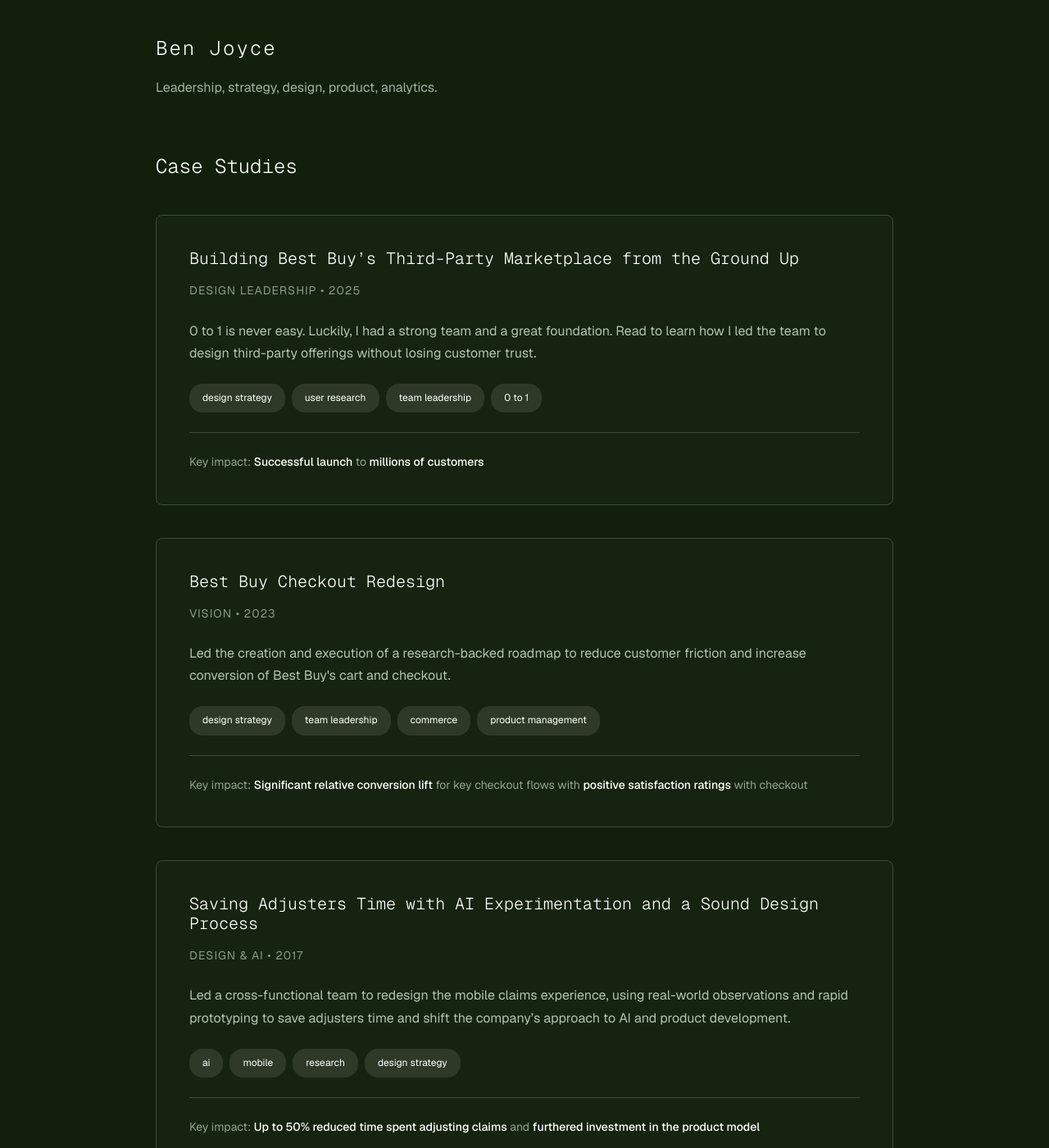
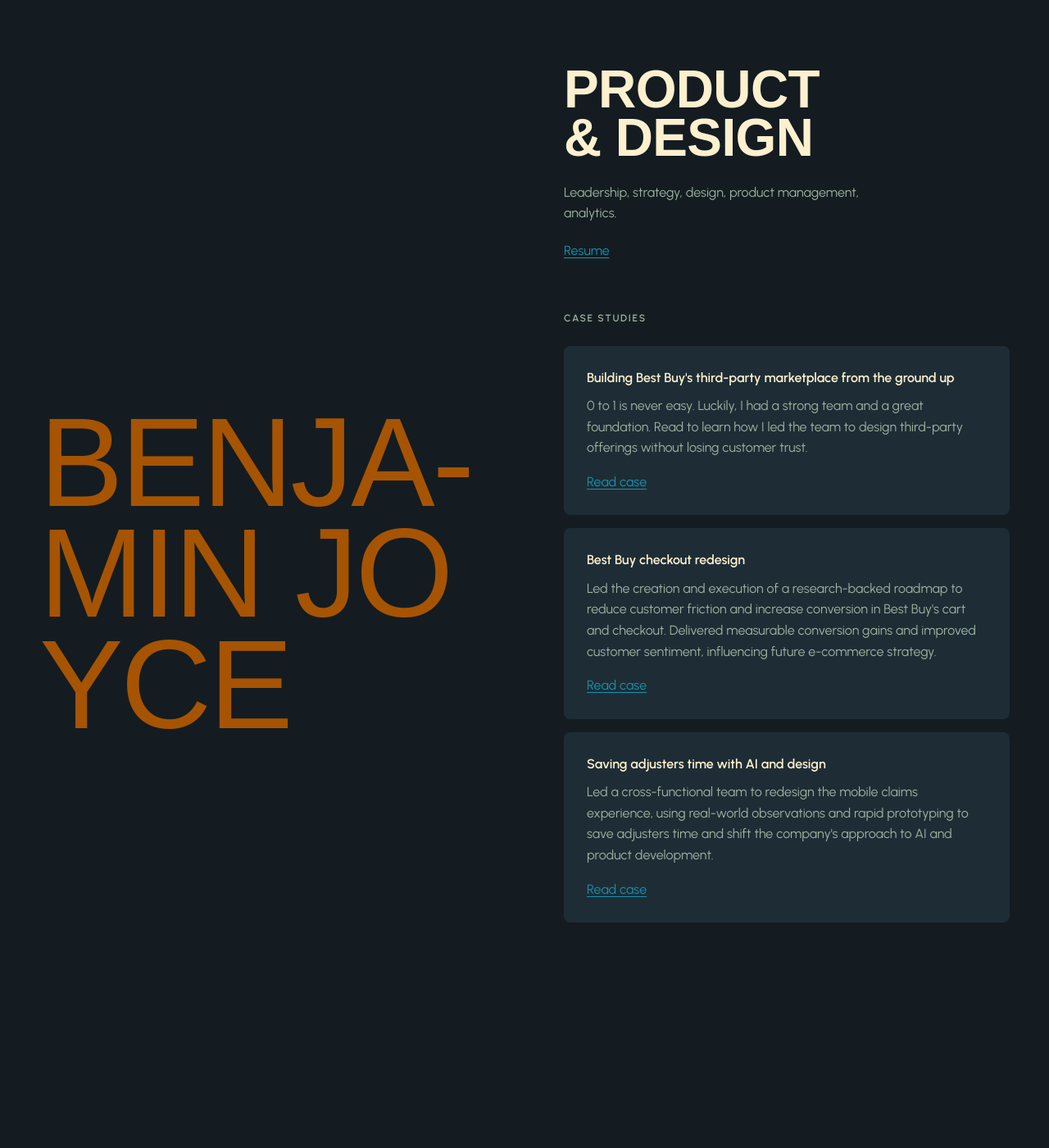
Before and after one commit to benjoycect/benjoycect.github.io, a Jekyll site: the page index.html, which Jekyll copies as it is, in a window 1280 px wide and 1400 px high. Shown: the whole window at 82% size. Built offline with Jekyll 4.4.1, drawn with Linux system fonts in a browser that asks for light colours; nearby versions of some CDN libraries; some web fonts are replaced; Markdown is read by kramdown in place of the engine named in the settings.

Commit message:
Update index.html with new homepage

```diff
--- a/index.html
+++ b/index.html
@@ -1,113 +1,268 @@
 <!DOCTYPE html>
-<html lang="en" >
+<html lang="en">
 <head>
-  <meta charset="UTF-8">
-  <meta name="viewport" content="width=device-width, initial-scale=1">
-  <title>Benjamin Joyce</title>
-  <link rel="preconnect" href="https://fonts.googleapis.com">
-<link rel="preconnect" href="https://fonts.gstatic.com" crossorigin>
-<link href="https://fonts.googleapis.com/css2?family=Geist+Mono:wght@100..900&family=Geist:wght@100..900&display=swap" rel="stylesheet">
-<link rel="stylesheet" href="https://cdnjs.cloudflare.com/ajax/libs/meyer-reset/2.0/reset.min.css">
-<link rel="stylesheet" href="./style.css">
+  <meta charset="UTF-8" />
+  <meta name="viewport" content="width=device-width, initial-scale=1.0" />
+  <title>Benjamin Joyce — Product & Design</title>
+  <link rel="preconnect" href="https://fonts.googleapis.com" />
+  <link rel="preconnect" href="https://fonts.gstatic.com" crossorigin />
+  <link href="https://fonts.googleapis.com/css2?family=Climate+Crisis&family=Urbanist:wght@400;500;600&display=swap" rel="stylesheet" />
 
+  <style>
+    /* ── TOKENS ─────────────────────────────────────────────── */
+    :root {
+      --bg:       #141C21;
+      --orange:   #a65402;
+      --cream:    #fef0ce;
+      --blue:     #1991ae;
+      --green:    #9db3a0;
+      --fs-base:  16px;
+      --pad-mobile: 24px;
+      --pad-desktop: 48px;
+    }
+
+    /* ── RESET ───────────────────────────────────────────────── */
+    *, *::before, *::after { box-sizing: border-box; margin: 0; padding: 0; }
+
+    html {
+      font-size: var(--fs-base);
+      scroll-behavior: smooth;
+      overflow-x: hidden;
+      background: #141C21 !important;
+    }
+
+    body {
+      background: #141C21 !important;
+      color: var(--green);
+      font-family: 'Urbanist', sans-serif;
+      font-weight: 400;
+      line-height: 1.6;
+      -webkit-font-smoothing: antialiased;
+      overflow-x: hidden;
+      width: 100%;
+    }
+
+    a {
+      color: var(--blue);
+      text-decoration: underline;
+      text-underline-offset: 3px;
+    }
+    a:hover { opacity: 0.75; }
+
+    /* ── LAYOUT ──────────────────────────────────────────────── */
+
+    /* Mobile-first: single column */
+    .site-wrapper {
+      min-height: 100vh;
+    }
+
+    /* ── HERO (mobile) ───────────────────────────────────────── */
+    .hero {
+      padding: 40px var(--pad-mobile) 60px;
+    }
+
+    .hero__name {
+      font-family: 'Climate Crisis', sans-serif;
+      font-size: clamp(0.9rem, 4vw, 1.1rem);
+      color: var(--orange);
+      letter-spacing: 0.08em;
+      text-transform: uppercase;
+      margin-bottom: 8px;
+      display: block;
+    }
+
+    .hero__title {
+      font-family: 'Climate Crisis', sans-serif;
+      font-size: clamp(2.8rem, 13vw, 4.5rem);
+      color: var(--cream);
+      line-height: 0.92;
+      text-transform: uppercase;
+      letter-spacing: -0.01em;
+      margin-bottom: 28px;
+      overflow-wrap: break-word;
+      word-break: break-word;
+      max-width: 100%;
+    }
+
+    .hero__tagline {
+      color: var(--green);
+      font-size: 1rem;
+      margin-bottom: 20px;
+      max-width: 420px;
+    }
+
+    /* ── CASE STUDIES (mobile) ───────────────────────────────── */
+    .case-studies {
+      padding: 0 var(--pad-mobile) 80px;
+    }
+
+    .case-studies__label {
+      font-family: 'Urbanist', sans-serif;
+      font-weight: 600;
+      font-size: 0.75rem;
+      color: var(--green);
+      letter-spacing: 0.14em;
+      text-transform: uppercase;
+      margin-bottom: 24px;
+    }
+
+    .card {
+      border: 1.5px dashed var(--green);
+      border-radius: 6px;
+      padding: 24px;
+      margin-bottom: 16px;
+    }
+
+    .card__title {
+      font-family: 'Urbanist', sans-serif;
+      font-weight: 600;
+      font-size: 1rem;
+      color: var(--cream);
+      margin-bottom: 10px;
+      line-height: 1.4;
+    }
+
+    .card__desc {
+      font-size: 1rem;
+      color: var(--green);
+      margin-bottom: 16px;
+      line-height: 1.6;
+    }
+
+    .card__link {
+      font-size: 1rem;
+    }
+
+    /* ── LEFT NAME COLUMN (desktop only) ────────────────────── */
+    .name-column {
+      display: none;
+    }
+
+    /* ── DESKTOP ─────────────────────────────────────────────── */
+    @media (min-width: 900px) {
+
+      .site-wrapper {
+        display: grid;
+        grid-template-columns: 1fr 1fr;
+        min-height: 100vh;
+      }
+
+      /* Left column: giant name as visual element */
+      .name-column {
+        display: flex;
+        position: sticky;
+        top: 0;
+        height: 100vh;
+        display: flex;
+        align-items: center;
+        justify-content: center;
+        overflow: hidden;
+        padding: var(--pad-desktop);
+      }
+
+      .name-column__text {
+        font-family: 'Climate Crisis', sans-serif;
+        font-size: clamp(7rem, 12vw, 14rem);
+        color: var(--orange);
+        text-transform: uppercase;
+        line-height: 0.88;
+        letter-spacing: -0.02em;
+        word-break: break-all;
+        hyphens: none;
+        user-select: none;
+      }
+
+      /* Right column: scrollable content */
+      .content-column {
+        padding: 80px var(--pad-desktop) 80px var(--pad-desktop);
+        overflow-y: auto;
+      }
+
+      /* Hide the mobile name, show desktop name column */
+      .hero__name { display: none; }
+
+      .hero {
+        padding: 0 0 60px 0;
+      }
+
+      .hero__title {
+        font-size: clamp(3.5rem, 5vw, 5.5rem);
+        margin-bottom: 24px;
+      }
+
+      /* Cards become solid on desktop */
+      .card {
+        border: none;
+        background: #1e2d35;
+        border-radius: 8px;
+        padding: 28px;
+      }
+      .card::before,
+      .card::after { display: none; }
+
+      .case-studies {
+        padding: 0;
+      }
+    }
+
+    /* ── VERY WIDE: name bleeds as bg texture ────────────────── */
+    @media (min-width: 1400px) {
+      .name-column__text {
+        font-size: clamp(12rem, 16vw, 22rem);
+        color: transparent;
+        -webkit-text-stroke: 2px var(--orange);
+        opacity: 0.25;
+      }
+    }
+  </style>
 </head>
 <body>
-    <div class="container">
-        <header class="header">
-            <h1 class="name"><a href="https://www.benjoyce.cv">Ben Joyce</a></h1>
-            <p class="subtitle">Leadership, strategy, design, product, analytics.</p>
-        </header>
-    <h2 class="page-title">Case Studies</h2>
 
-    <div class="case-studies">
-        <article class="case-study">
-            <h3 class="case-title"><a href="/case-3p-marketplace">Building Best Buy’s Third-Party Marketplace from the Ground Up</a></h3>
-            <div class="case-meta">Design Leadership • 2025</div>
-            <p class="case-description">
-                0 to 1 is never easy. Luckily, I had a strong team and a great foundation. Read to learn how I led the team to design third-party offerings without losing customer trust.
-            </p>
-            <div class="case-tags">
-                <span class="tag">design strategy</span>
-                <span class="tag">user research</span>
-                <span class="tag">team leadership</span>
-                <span class="tag">0 to 1</span>
-            </div>
-            <div class="impact-metric">
-                Key impact: <span class="metric-value">Successful launch</span> to <span class="metric-value">millions of customers</span>
-            </div>
+  <!-- MOBILE: name lives inside hero. DESKTOP: name lives in left column. -->
+
+  <div class="site-wrapper">
+
+    <!-- LEFT COLUMN (desktop only) -->
+    <div class="name-column" aria-hidden="true">
+      <div class="name-column__text">BENJA&shy;MIN JOYCE</div>
+    </div>
+
+    <!-- RIGHT COLUMN (all content on mobile; right col on desktop) -->
+    <div class="content-column">
+
+      <section class="hero">
+        <span class="hero__name">Benjamin Joyce</span>
+        <h1 class="hero__title">Product &amp;&nbsp;Design</h1>
+        <p class="hero__tagline">Leadership, strategy, design, product management, analytics.</p>
+        <a href="https://www.benjoyce.cv" class="hero__resume">Resume</a>
+      </section>
+
+      <section class="case-studies">
+        <p class="case-studies__label">Case Studies</p>
+
+        <article class="card">
+          <h2 class="card__title">Building Best Buy's third-party marketplace from the ground up</h2>
+          <p class="card__desc">0 to 1 is never easy. Luckily, I had a strong team and a great foundation. Read to learn how I led the team to design third-party offerings without losing customer trust.</p>
+          <a href="marketplace.html" class="card__link">Read case</a>
         </article>
 
-        <article class="case-study">
-            <h3 class="case-title"><a href="/case-best-buy-checkout.html">Best Buy Checkout Redesign</a></h3>
-            <div class="case-meta">Vision • 2023</div>
-            <p class="case-description">
-                Led the creation and execution of a research-backed roadmap to reduce customer friction and increase conversion of Best Buy's cart and checkout.
-            </p>
-            <div class="case-tags">
-                <span class="tag">design strategy</span>
-                <span class="tag">team leadership</span>
-                <span class="tag">commerce</span>
-                <span class="tag">product management</span>
-            </div>
-            <div class="impact-metric">
-                Key impact: <span class="metric-value">Significant relative conversion lift</span> for key checkout flows with <span class="metric-value">positive satisfaction ratings</span> with checkout
-            </div>
+        <article class="card">
+          <h2 class="card__title">Best Buy checkout redesign</h2>
+          <p class="card__desc">Led the creation and execution of a research-backed roadmap to reduce customer friction and increase conversion in Best Buy's cart and checkout. Delivered measurable conversion gains and improved customer sentiment, influencing future e-commerce strategy.</p>
+          <a href="checkout.html" class="card__link">Read case</a>
         </article>
 
-        <article class="case-study">
-            <h3 class="case-title"><a href="/case-saving-adjusters-time">Saving Adjusters Time with AI Experimentation and a Sound Design Process</a></h3>
-            <div class="case-meta">Design & AI • 2017</div>
-            <p class="case-description">
-                Led a cross-functional team to redesign the mobile claims experience, using real-world observations and rapid prototyping to save adjusters time and shift the company’s approach to AI and product development.            </p>
-            <div class="case-tags">
-                <span class="tag">AI</span>
-                <span class="tag">mobile</span>
-                <span class="tag">research</span>
-                <span class="tag">design strategy</span>
-            </div>
-            <div class="impact-metric">
-                Key impact: <span class="metric-value">Up to 50% reduced time spent adjusting claims</span> and <span class="metric-value">furthered investment in the product model</span>
-            </div>
+        <article class="card">
+          <h2 class="card__title">Saving adjusters time with AI and design</h2>
+          <p class="card__desc">Led a cross-functional team to redesign the mobile claims experience, using real-world observations and rapid prototyping to save adjusters time and shift the company's approach to AI and product development.</p>
+          <a href="adjusters.html" class="card__link">Read case</a>
         </article>
-    </div>
-</div>
-<script>
-if ('startViewTransition' in document) {
-  document.querySelectorAll('a').forEach(link => {
-    link.addEventListener('click', event => {
-      const url = link.href;
 
-      // Only intercept same-origin links
-      if (url && url.startsWith(window.location.origin)) {
-        event.preventDefault();
+      </section>
 
-        document.startViewTransition(() => {
-          return fetch(url)
-            .then(res => res.text())
-            .then(html => {
-              const parser = new DOMParser();
-              const doc = parser.parseFromString(html, 'text/html');
+    </div><!-- /content-column -->
 
-              // Replace the content while naming the transition for .case-title
-              const oldTitle = document.querySelector('.case-title');
-              const newTitle = doc.querySelector('.case-title');
+  </div><!-- /site-wrapper -->
 
-              if (oldTitle && newTitle) {
-                oldTitle.style.viewTransitionName = 'case-title';
-                newTitle.style.viewTransitionName = 'case-title';
-              }
-
-              document.body.innerHTML = doc.body.innerHTML;
-              window.history.pushState({}, '', url);
-            });
-        });
-      }
-    });
-  });
-}
-</script>
-
-
-  <script src='https://cdnjs.cloudflare.com/ajax/libs/dat-gui/0.7.7/dat.gui.min.js'></script>
 </body>
 </html>
```
